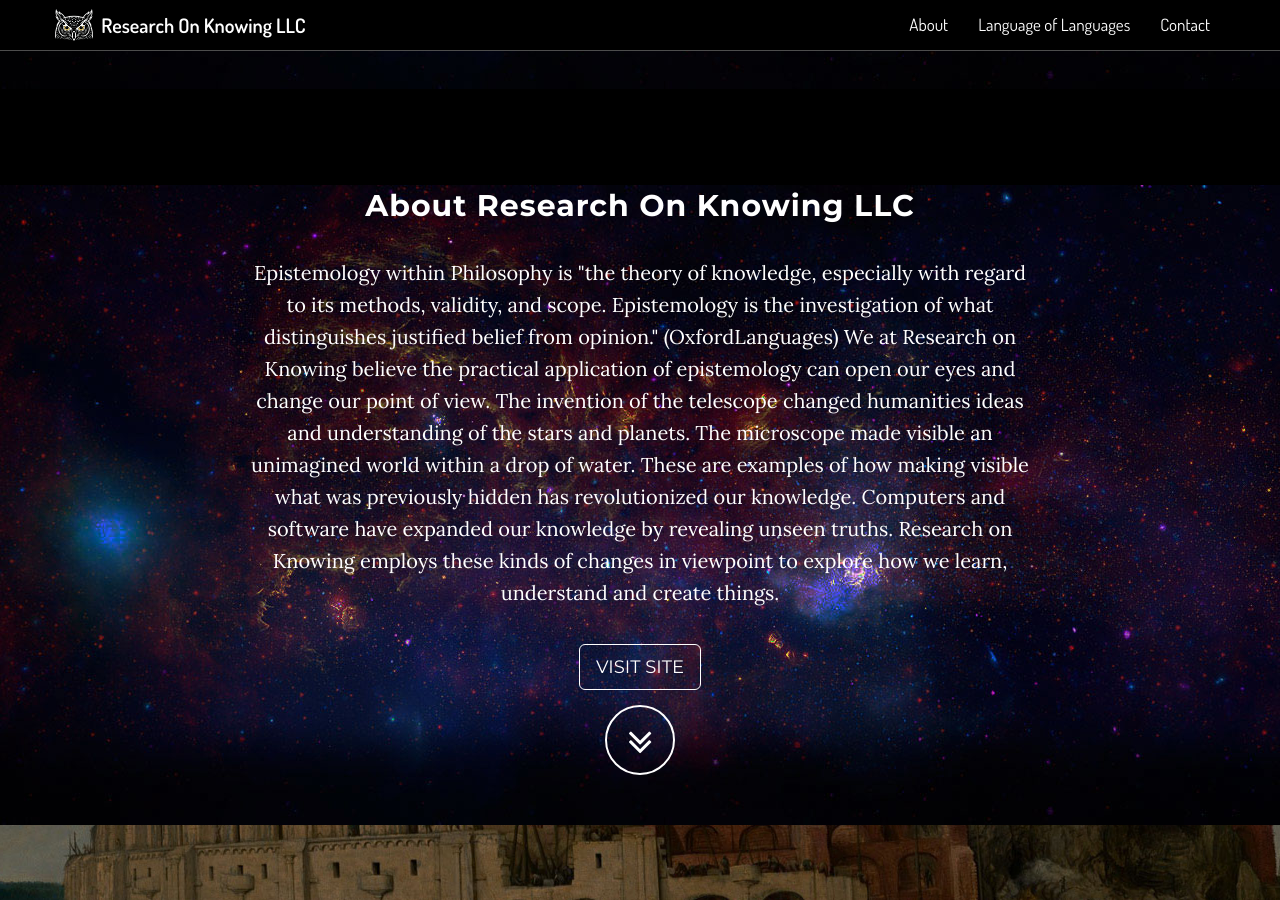
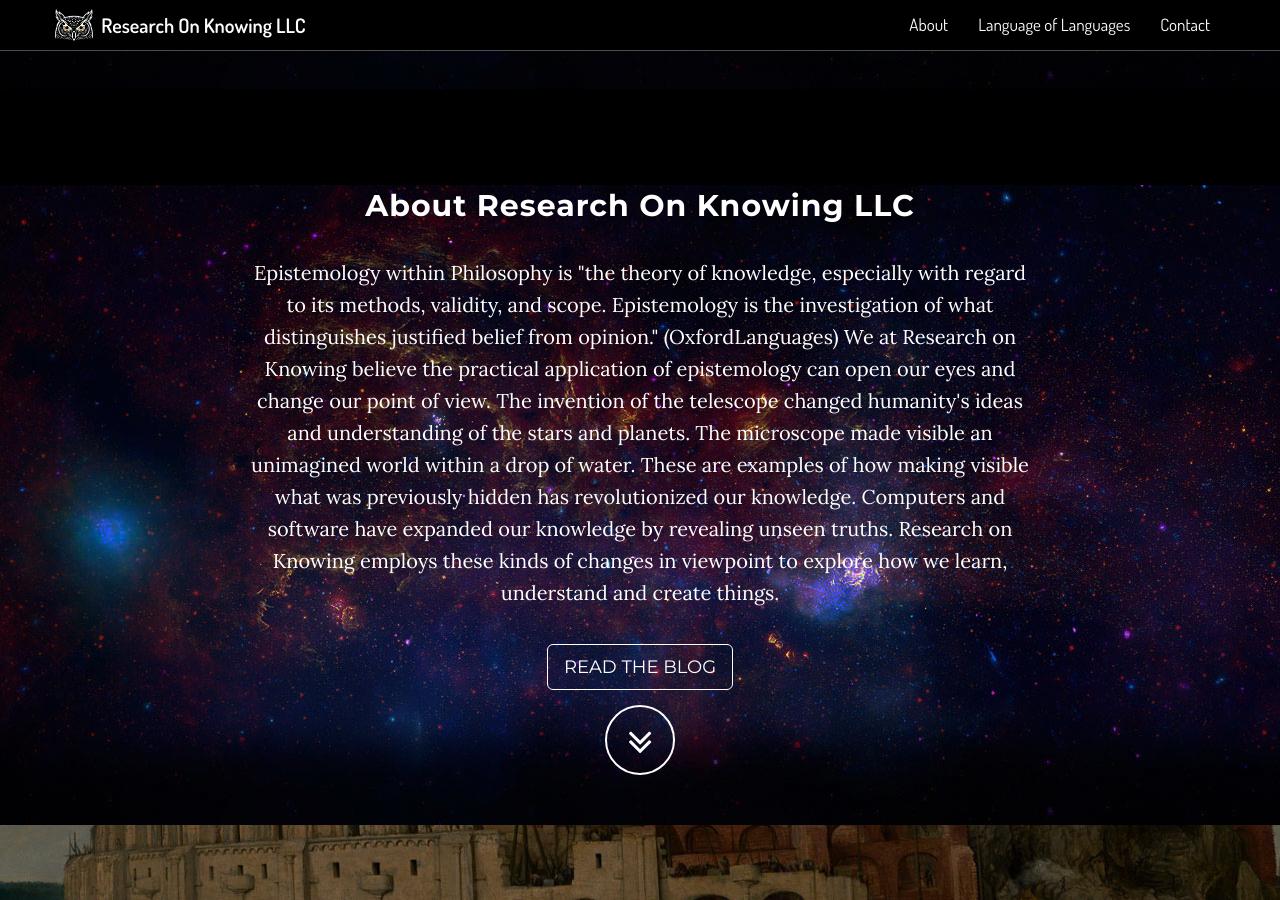
Before and after one commit to Research-on-Knowing/ResearchOnKnowing, a Jekyll site: the page built from index.html, in a window 1280 px wide and 900 px high, scrolled down 811 px. Built offline with Jekyll 4.4.1, drawn with Linux system fonts in a browser that asks for light colours; nearby versions of some CDN libraries; library files that are not in the unit come from our copies; some of the changed text lies outside the part shown.

Commit message:
Fix footer link and typos, relabel buttons, remove social buttons

```diff
--- a/_config.yml
+++ b/_config.yml
@@ -14,18 +14,6 @@
 # Footer settings
 footer: Research On Knowing LLC
 
-# Social networks usernames (many more available: google-plus, flickr, dribbble, pinterest, instagram, tumblr, linkedin, etc.)
-social:
-  - title: twitter
-    url: https://twitter.com/jamieonknowing
-#  - title: facebook
-#    url:
-#  - title: stack-overflow
-#    url: http://stackoverflow.com/questions/tagged/jekyll
-#  - title: bitbucket
-#    url: http://bitbucket.org/jekyll
-  - title: github
-    url: https://github.com/Research-on-Knowing
 
 # Build settings
 markdown: kramdown
--- a/_includes/about.html
+++ b/_includes/about.html
@@ -7,13 +7,13 @@
                 <p>Epistemology within Philosophy is "the theory of knowledge, especially with regard to its methods, validity, and scope.
                    Epistemology is the investigation of what distinguishes justified belief from opinion." (OxfordLanguages)
                    We at Research on Knowing believe the practical application of epistemology can open our eyes and change our point of view.
-                   The invention of the telescope changed humanities ideas and understanding of the stars and planets.
+                   The invention of the telescope changed humanity's ideas and understanding of the stars and planets.
                    The microscope made visible an unimagined world within a drop of water. These are examples of how making
                    visible what was previously hidden has revolutionized our knowledge. Computers and software have
                    expanded our knowledge by revealing unseen truths. Research on Knowing employs these kinds of changes in viewpoint to
                    explore how we learn, understand and create things.
                 </p>
-                <a href="https://research-on-knowing.github.io/OnKnowing/" class="btn btn-default btn-lg">Visit Site</a>
+                <a href="https://research-on-knowing.github.io/OnKnowing/" class="btn btn-default btn-lg">Read the Blog</a>
                 <div>
                     <a href="#languageOfLanguages" class="btn btn-circle page-scroll">
                         <i class="fa fa-angle-double-down animated"></i>
--- a/_includes/contact.html
+++ b/_includes/contact.html
@@ -5,13 +5,6 @@
                 <h2 class="rok-body">Contact Us</h2>
                 <p><a href="mailto:{{ site.email }}">{{ site.email }}</a>
                 </p>
-                <ul class="list-inline banner-social-buttons">
-                    {% for network in site.social %}
-                    <li>
-                        <a href="{{ network.url }}" class="btn btn-default btn-lg"><i class="fa fa-{{ network.title }} fa-fw"></i> <span class="network-name">{{ network.title }}</span></a>
-                    </li>
-                    {% endfor %}
-                </ul>
             </div>
         </div>
     </section>
--- a/_includes/footer.html
+++ b/_includes/footer.html
@@ -1,6 +1,6 @@
     <!-- Footer -->
     <footer>
         <div class="container text-center body">
-            <p>Copyright &copy; 20{{ site.time | date: '%y' }} <a href="{{ site.baseurl }}">{{ site.footer }}</a></p>
+            <p>Copyright &copy; 20{{ site.time | date: '%y' }} <a href="{{ site.baseurl }}/">{{ site.footer }}</a></p>
         </div>
     </footer>
--- a/_includes/languageOfLanguages.html
+++ b/_includes/languageOfLanguages.html
@@ -7,10 +7,10 @@
                 <p class="proj-body">The reinvention of computer programming languages to create a paradigm shift within
                     computing and software. Language of Languages employs an experimental language workbench to place
                     the representation of software within the reach of developers. Domain specific languages can be created and
-                    modified. Software notational systems can be unified allowing developers to deplict
+                    modified. Software notational systems can be unified allowing developers to depict
                     large software projects with a representation that best fits the situation.
                 </p>
-                <a href="https://jamiedouglass.github.io/LoLsWorkbench/" class="btn btn-default btn-lg">Visit Site</a>
+                <a href="https://jamiedouglass.github.io/LoLsWorkbench/" class="btn btn-default btn-lg">Open the Workbench</a>
             </div>
         </div>
     </section>
```
